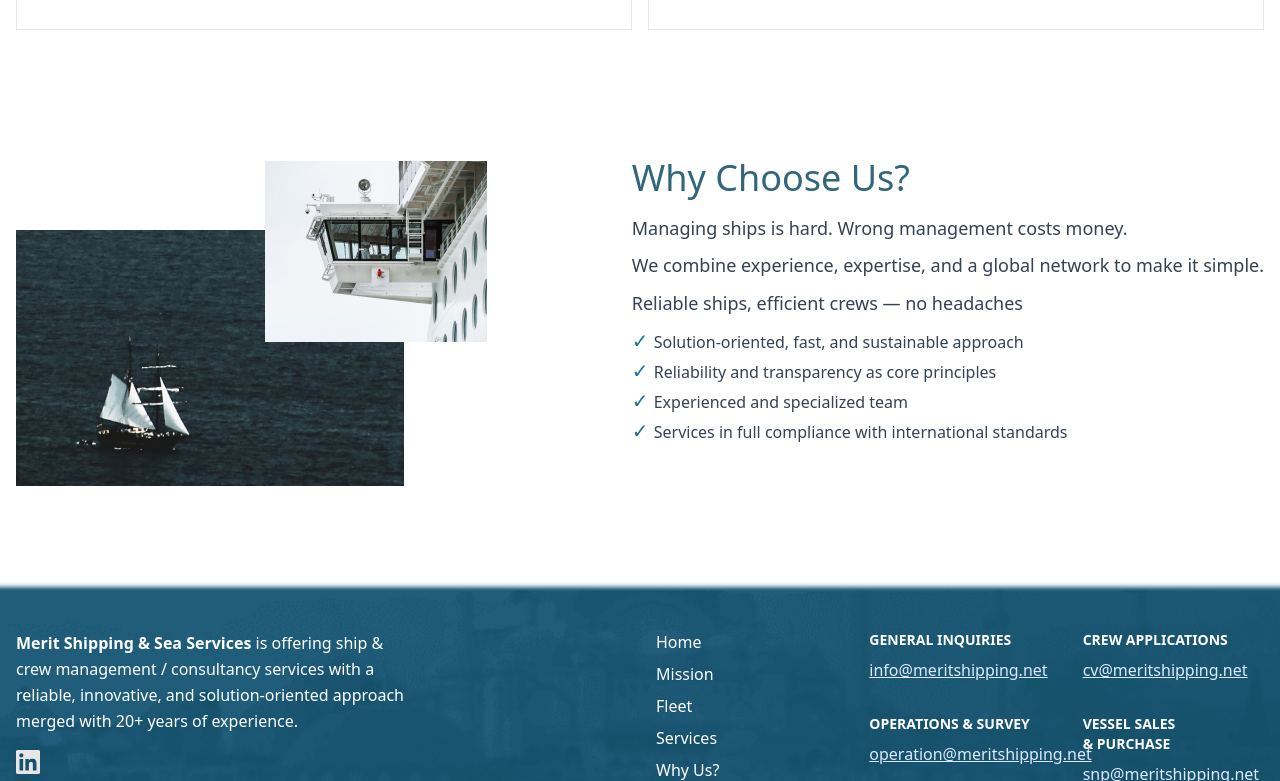
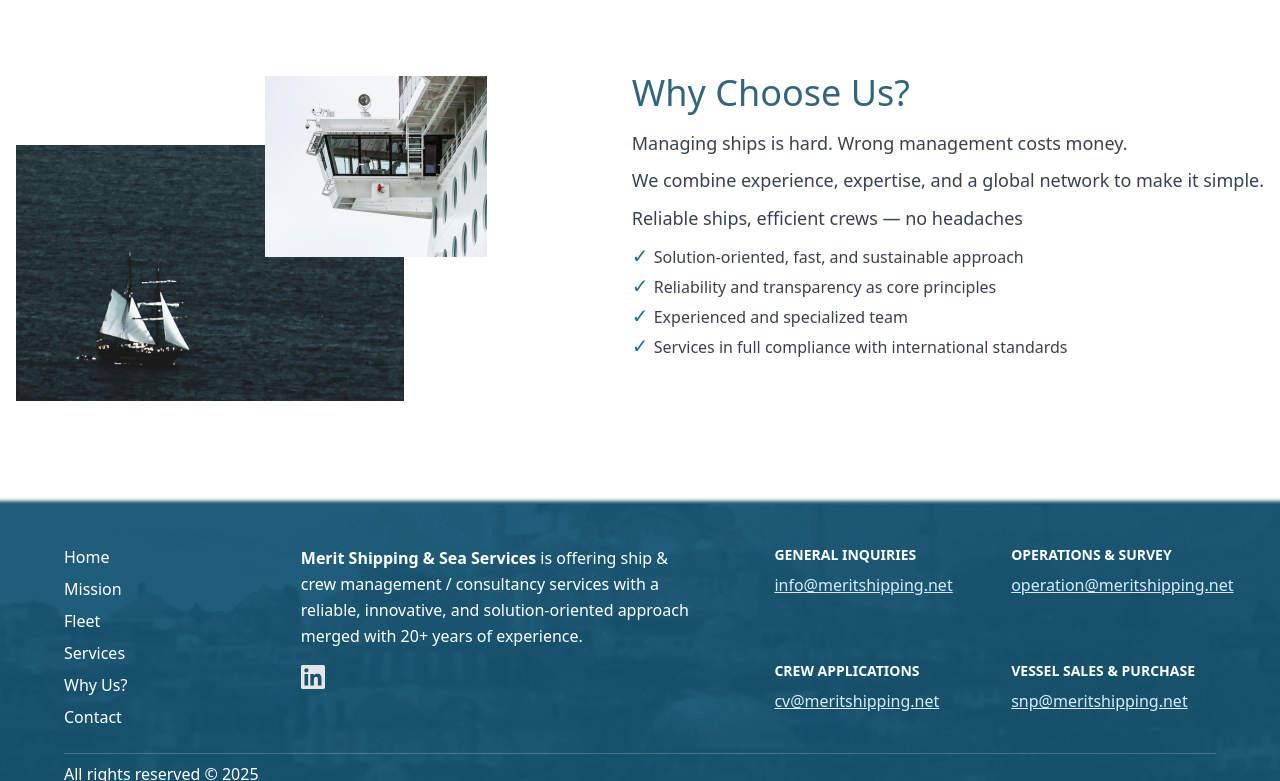
Before and after one commit to tehstormcrow/merit-shipping, a website built with Vite: page index.html in a window 1280 px wide. Shown: the part 2019-2800 px from the top of the page. Built offline with nearby package versions, Linux system fonts and the light colour scheme.

Commit message:
feat(mobile): make footer mobile friendly

```diff
--- a/index.html
+++ b/index.html
@@ -177,17 +177,8 @@
 
   <!-- FOOTER -->
   <footer id="footer" class="footer">
-    <div class="footer--container container grid grid-cols-6 gap-8">
-      <div class="footer--info col-span-3 max-w-[400px] ">
-        <p class="footer--text">
-          <span class="font-bold">Merit Shipping & Sea Services</span> is offering ship &
-          crew
-          management /
-          consultancy services
-          with a reliable, innovative, and solution-oriented approach merged with 20+ years of experience.
-        </p>
-        <img src="icon-linkedin.png" alt="">
-      </div>
+    <div class="footer--inner">
+      <div class="footer--container grid gap-8">
         <ul class="footer--links">
           <li>
             <a href="#hero">Home</a>
@@ -208,6 +199,16 @@
             <a href="#footer">Contact</a>
           </li>
         </ul>
+        <div class="footer--info md:max-w-[400px]">
+          <p class="footer--text">
+            <span class="font-bold">Merit Shipping & Sea Services</span> is offering ship &
+            crew
+            management /
+            consultancy services
+            with a reliable, innovative, and solution-oriented approach merged with 20+ years of experience.
+          </p>
+          <img src="icon-linkedin.png" alt="">
+        </div>
         <div class="footer--contact">
           <div>
             <h3 class="footer--contact-title">General Inquiries</h3>
@@ -221,8 +222,6 @@
               operation@meritshipping.net
             </a>
           </div>
-      </div>
-      <div class="footer--contact">
           <div>
             <h3 class="footer--contact-title">Crew Applications</h3>
             <a class="footer--contact-link" href="mailto:cv@meritshipping.net">
@@ -236,11 +235,12 @@
             </a>
           </div>
         </div>
+      </div>
 
       <hr class="footer--divider col-span-6" />
 
       <div> All rights reserved © 2025 </div>
-
+    </div>
 
   </footer>
 
--- a/src/style.css
+++ b/src/style.css
@@ -49,12 +49,9 @@ h1, h2, h3, h4, h5, h6 {
 
 
 .container {
-  max-width: 1440px;
-  margin-left: auto;
-  margin-right: auto;
-  padding-left: 1rem;
-  padding-right: 1rem;
+  @apply w-full md:w-[46rem] lg:w-[62rem] xl:w-[78rem] m-auto;
 }
+
 /* CSS RESET/END */
 /* ======================================================================= */
 
@@ -207,8 +204,8 @@ h3 {
 }
 
 .mission--content {
-  @apply p-24 text-white;
-  max-width: 800px;
+  @apply ml-20 text-white ;
+  @apply w-full md:max-w-[20rem] lg:max-w-[48rem] xl:max-w-[64rem] m-auto;
 }
 
 .mission--text span {
@@ -217,6 +214,10 @@ h3 {
 
 .mission--title {
   @apply text-white font-black mb-4;
+}
+
+.mission--image > img {
+  display: block;
 }
 
 /* 005-MISSION/END */
@@ -280,6 +281,7 @@ h3 {
   background-size: cover;
   background-position: center top;
   @apply text-white py-12 mt-24 font-light;
+
 }
 
 .footer p {
@@ -288,6 +290,29 @@ h3 {
 
 .footer--links li {
   @apply mb-2;
+}
+
+.footer--inner {
+  @apply w-full xl:w-[78rem] px-12 xl:m-auto;
+}
+
+.footer--container {
+  @apply grid grid-cols-3 md:grid-cols-5 gap-8;
+  @apply grid-flow-row;
+}
+
+.footer--info {
+  @apply col-span-2 md:col-span-2 xl:col-span-2;
+}
+
+.footer--links {
+  @apply col-span-1;
+}
+
+
+.footer--contact {
+  @apply col-span-3 md:col-span-2 xl:col-span-2;
+  @apply  grid grid-cols-2 md:grid-cols-1 xl:grid-cols-2 gap-8;
 }
 
 
```
Lines whose indentation alone changed are shown as unchanged.
